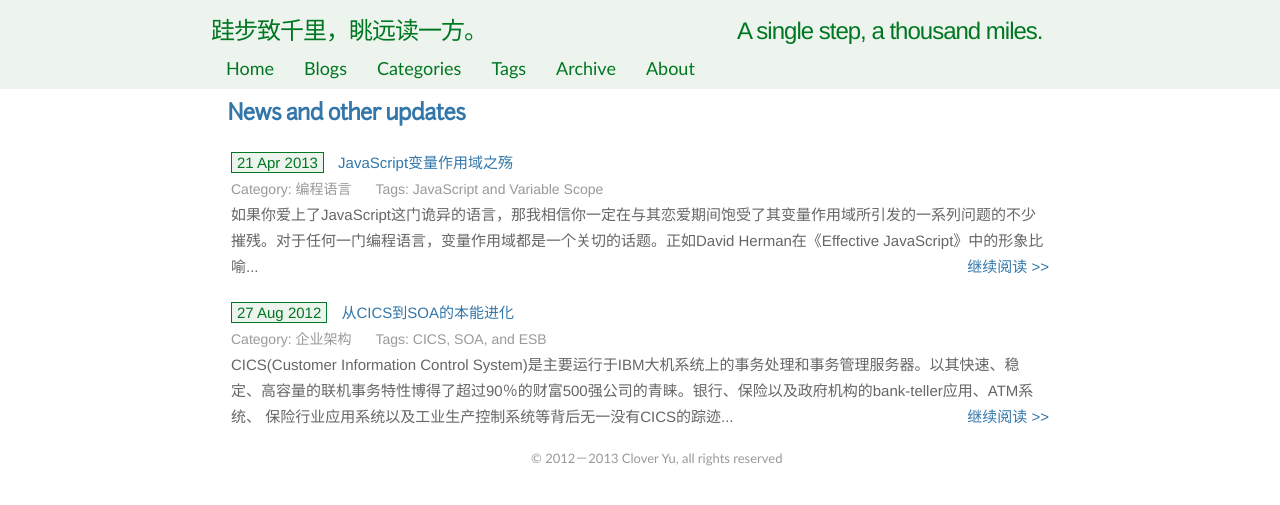
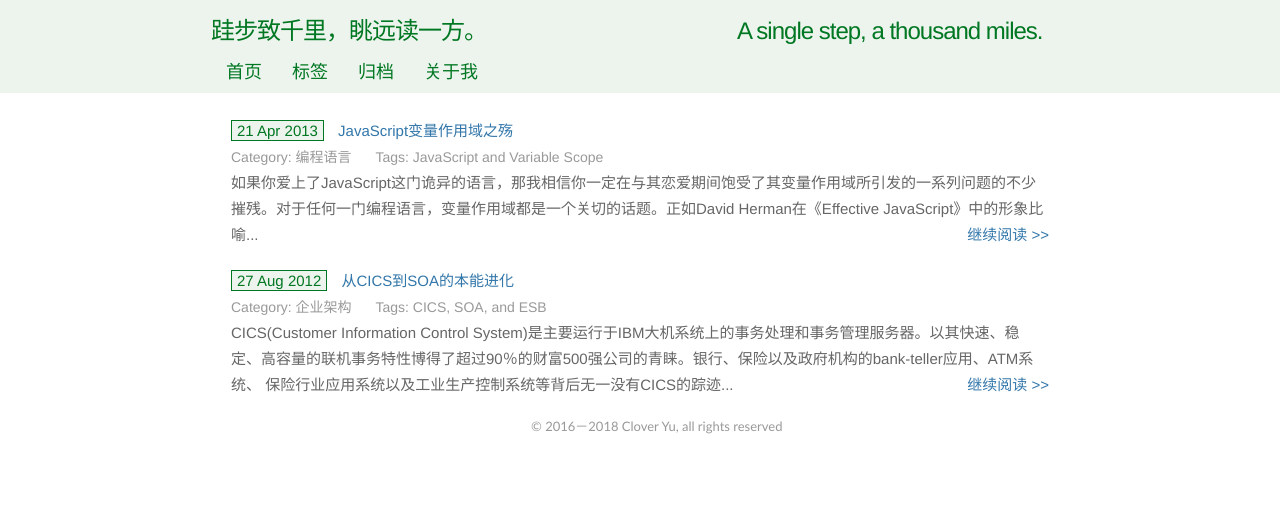
Before and after one commit to cloveryu/cloveryu.github.com, a Jekyll site: the page built from index.html, in a window 1280 px wide. Shown: the top 505 px of the page. Built offline with Jekyll 4.4.1, drawn with Linux system fonts in a browser that asks for light colours; comment, search, counter and statistics services are not loaded.

Commit message:
updated layout

```diff
--- a/404.html
+++ b/404.html
@@ -5,6 +5,6 @@ title: 404
 
 <div id="erro_presentation">
   <img alt="" src="/assets/images/404-img.png" height="277px" width="305px" >
-  <h2>Page not found</h2>
-  <h3>Sorry but the page you are looking for cannot be found.</h3>
+  <h2>找不到页面</h2>
+  <h3>亲，页面可能已经搬家了.</h3>
 </div>
--- a/_includes/themes/the-minimum/default.html
+++ b/_includes/themes/the-minimum/default.html
@@ -24,12 +24,10 @@
 				<div class="logo"><a href="{{ HOME_PATH }}">跬步致千里，眺远读一方。<span>{{ site.title }}</span></a></div>
 				<nav class="nav-global">
 					<ul>
-						<li class="home"><a href="/">Home</a></li>
-						<li class="blog"><a href="/blogs">Blogs</a></li>
-						<li class="category"><a href="/categories">Categories</a></li>
-						<li class="tag"><a href="/tags">Tags</a></li>
-						<li class="archive"><a href="/archive">Archive</a></li>
-						<li class="about"><a href="/about">About</a></li>
+						<li class="home"><a href="/">首页</a></li>
+						<li class="tag"><a href="/tags">标签</a></li>
+						<li class="archive"><a href="/archive">归档</a></li>
+						<li class="about"><a href="/about">关于我</a></li>
 					</ul>
 				</nav>
 			</div><!-- unit-inner -->
@@ -47,7 +45,7 @@
 	<footer class="the-footer">
 		<div class="unit-foot">
 			<div class="unit-inner unit-foot-inner">
-    			© 2012－2013 Clover Yu, all rights reserved
+    			© 2016－2018 Clover Yu, all rights reserved
 			</div>
 		</div>
 	</footer>
--- a/about.html
+++ b/about.html
@@ -1,6 +1,6 @@
 ---
 layout: default
-title: "About"
+title: "关于我"
 tagline: Supporting tagline
 ---
 {% include JB/setup %}
@@ -8,7 +8,7 @@ tagline: Supporting tagline
 	<header>
 		<div class="unit-head">
 			<div class="unit-inner unit-head-inner">
-				<h1 class="h2 entry-title">About</h1>
+				<h1 class="h2 entry-title">关于我</h1>
 			</div>
 		</div>
 	</header>
--- a/archive.html
+++ b/archive.html
@@ -1,6 +1,6 @@
 ---
 layout: page
-title : Archive
+title : “归档”
 header : Post Archive
 group: navigation
 ---
--- a/index.html
+++ b/index.html
@@ -8,7 +8,7 @@ tagline: Supporting tagline
 	<header>
 		<div class="unit-head">
 			<div class="unit-inner unit-head-inner">
-				<h1 class="h2 entry-title">News and other updates</h1>
+				<h1 class="h2 entry-title"></h1>
 			</div>
 		</div>
 	</header>
--- a/tags.html
+++ b/tags.html
@@ -1,6 +1,6 @@
 ---
 layout: page
-title: Tags
+title: “标签”
 header: Posts By Tag
 group: navigation
 ---
```
